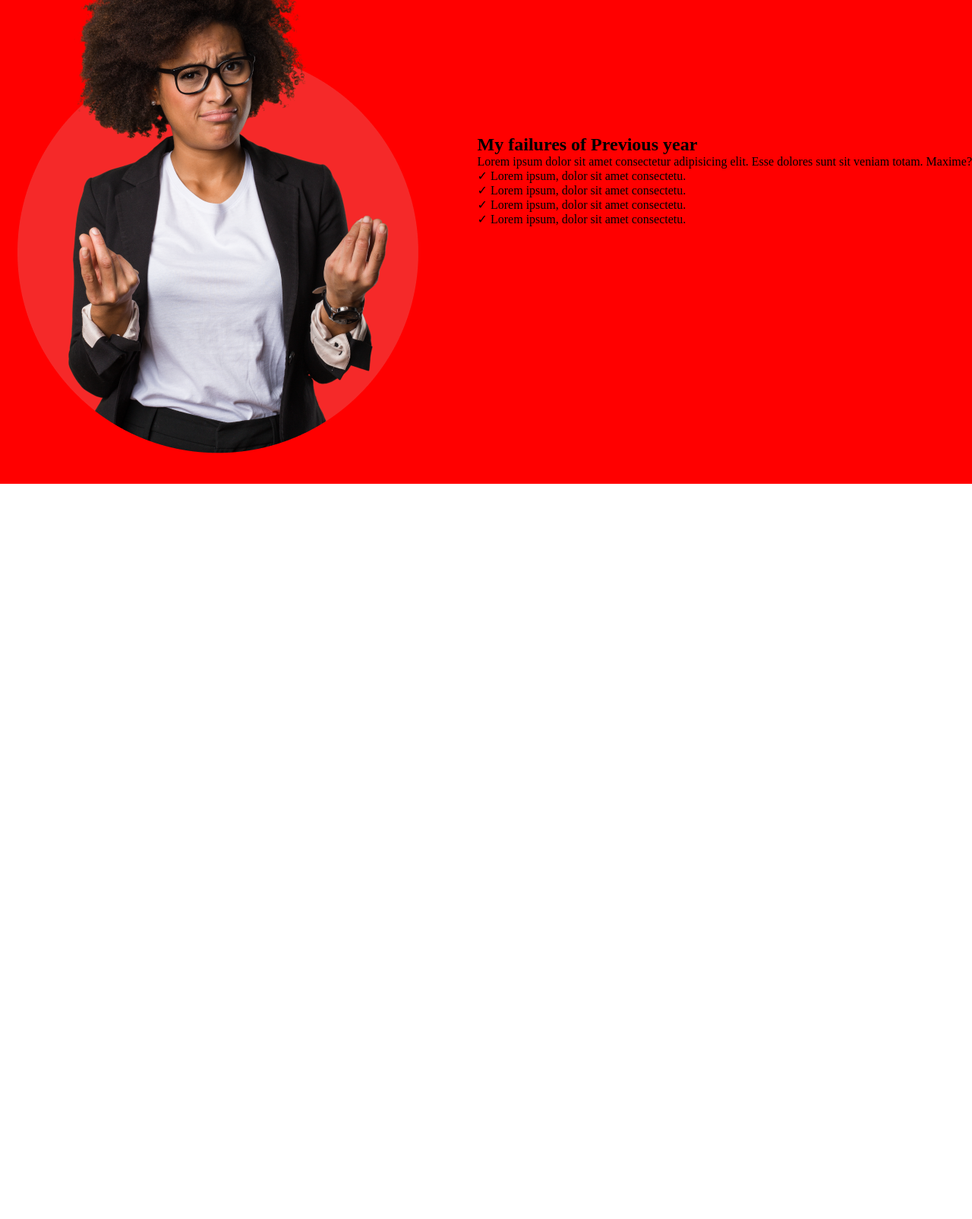
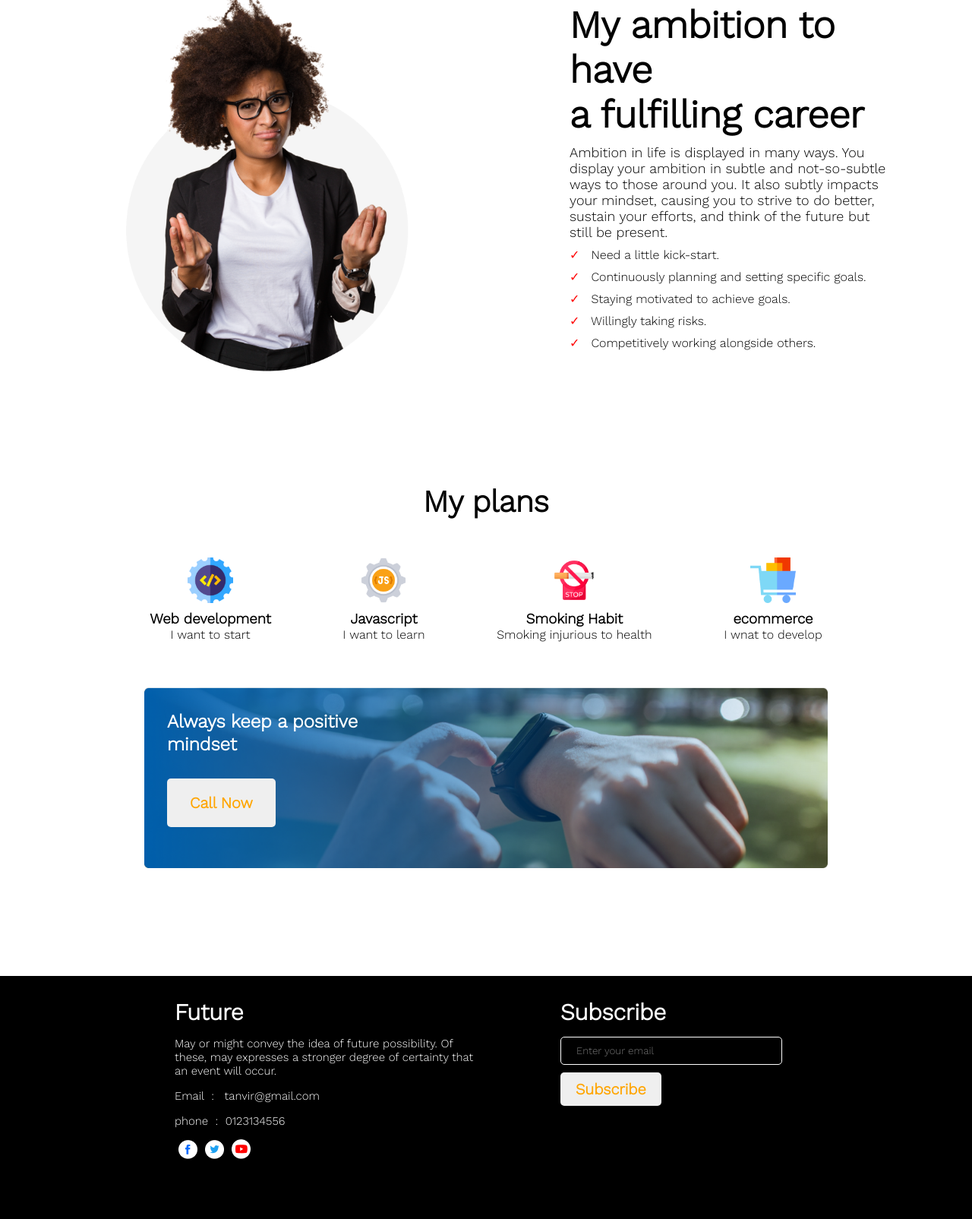
Before and after one commit to TanvirHossain43/Assignment-01, a plain HTML site: page index.html in a window 1280 px wide. Shown: the part 963-2568 px from the top of the page at 76% size. Before the commit the page ends 1600 px from the top, so only its background shows below. Drawn offline with nearby package versions, Linux system fonts and the light colour scheme.

Commit message:
main and footer complete

```diff
--- a/index.html
+++ b/index.html
@@ -14,7 +14,8 @@
 </head>
 
 <body>
-    <header>
+    <main>
+        <section>
             <div class="banner-section">
                 <div class="banner-info">
                     <h1 class="banner-title">All Thinks Are <br>
@@ -30,24 +31,92 @@
 
                 </div>
             </div>
-    </header>
-    <main>
-        <div class="personal-info">
-            <div>
-                <img  class="img-content" src="images/person.png" alt="">
+        </section>
+
+        <section class="personal-info">
+            <div class="image-container">
+                <img src="images/person.png" id="person-img">
             </div>
-            <div>
-                <h2>My failures of Previous year</h2>
-                <p>Lorem ipsum dolor sit amet consectetur adipisicing elit. Esse dolores sunt sit veniam totam. Maxime?
+            <div class="title-des-container">
+                <h2 class="personal-title">My ambition to have <br> a fulfilling career</h2>
+                <p class="personal-description">Ambition in life is displayed in many ways. You display your ambition in
+                    subtle and not-so-subtle ways to those around you. It also subtly impacts your mindset, causing you
+                    to strive to do better, sustain your efforts, and think of the future but still be present.
                 </p>
-                <p>&check; Lorem ipsum, dolor sit amet consectetu.</p>
-                <p>&check; Lorem ipsum, dolor sit amet consectetu.</p>
-                <p>&check; Lorem ipsum, dolor sit amet consectetu.</p>
-                <p>&check; Lorem ipsum, dolor sit amet consectetu.</p>
+                <div class="info-container">
+                    <p>
+                        <span class="check-item">&check;</span> &nbsp; Need a little kick-start.
+                    </p>
+                    <p>
+                        <span class="check-item">&check;</span> &nbsp; Continuously planning and setting specific goals.
+                    </p>
+                    <p>
+                        <span class="check-item">&check;</span> &nbsp; Staying motivated to achieve goals.
+                    </p>
+                    <p>
+                        <span class="check-item">&check;</span> &nbsp; Willingly taking risks.
+                    </p>
+                    <p>
+                        <span class="check-item">&check;</span> &nbsp; Competitively working alongside others.
+                    </p>
                 </div>
             </div>
+        </section>
+        <section>
+            <h2 class="plan-title">My plans</h2>
+            <div class="plan-section">
+                <div class="plan-info">
+                    <img src="images/icons/web.png" alt="" class="plan-icon">
+                    <h3>Web development</h3>
+                    <p>I want to start</p>
                 </div>
+                <div class="plan-info"><img src="images/icons/js.png" alt="" class="plan-icon">
+                    <h3>Javascript</h3>
+                    <p>I want to learn</p>
+                </div>
+                <div class="plan-info"><img src="images/icons/smoke.png" alt="" class="plan-icon">
+                    <h3>Smoking Habit</h3>
+                    <p>Smoking injurious to health</p>
+                </div>
+                <div class="plan-info"><img src="images/icons/ecom.png" alt="" class="plan-icon">
+                    <h3>ecommerce</h3>
+                    <p>I wnat to develop</p>
+                </div>
+
+            </div>
+
+        </section>
+        <section class="contact-container">
+            <div class="contact-section">
+                <div>
+                    <h2 class="contact-title">Always keep a positive <br> mindset</h2>
+                    <button class="call-btn primary-btn">Call Now</button>
+                </div>
+            </div>
+        </section>
     </main>
+    <footer class="footer-container">
+        <div class="footer-section">
+            <div class="future-div">
+                <h1 class="footer-title">Future</h1>
+                <p>May or might convey the idea of future possibility. Of these, may expresses a stronger degree of
+                    certainty that an event will occur.</p>
+                <p>Email &nbsp;: &nbsp; tanvir@gmail.com</p>
+                <p>phone &nbsp;: &nbsp;0123134556</p>
+                <div class="icon-div">
+                    <img src="images/icons/fb.png" alt="">
+                    <img src="images/icons/twitter.png" alt="">
+                    <img src="images/icons/youtube.png" alt="">
+                </div>
+            </div>
+            <div class="subscribe-div">
+                <h3 class="footer-title">Subscribe</h3>
+                <input type="email" name="" id="" placeholder="Enter your email" class="email-field"><br>
+                <button class="primary-btn">Subscribe</button>
+
+            </div>
+        </div>
+    </footer>
 </body>
 
 </html>
--- a/styles/style.css
+++ b/styles/style.css
@@ -1,27 +1,26 @@
 * {
     margin: 0;
     padding: 0;
+    font-family: 'Work Sans', sans-serif;
 }
 
-/* Banner section styles */
+/*Header Banner section styles */
 .banner-section {
     background-image: url('../images/banner/banner1.png');
     width: 100%;
     height: 100vh;
     display: flex;
     text-align: right;
+    background-size: contain;
 }
 
 .banner-info {
     padding-top: 150px;
     padding-right: 100px;
-
     width: 100%;
 }
 
 .banner-title {
-
-    font-family: 'Work Sans', sans-serif;
     font-size: 60px;
     font-weight: 700;
 
@@ -33,27 +32,187 @@
     margin-top: 10px;
 }
 
-.contact-btn{
-    padding:16px 30px;
-    color:white;
-    background-color:orange;
-    border:none;
+.contact-btn {
+    padding: 16px 30px;
+    color: white;
+    background-color: orange;
+    border: none;
     border-radius: 5px;
     font-size: 18px;
 }
-.button-section{
-    margin-top:20px;
+
+.button-section {
+    margin-top: 20px;
 }
-/*  */
-.personal-info{
+
+/*Main section personal styles */
+
+.personal-info {
     height: 100vh;
     width: 100%;
     display: flex;
-    justify-content: space-between;
-    background-color: red;
+    justify-content: space-around;
     align-items: center;
-}
-.img-content{
-
 
 }
+
+.title-des-container {
+    margin-left: 200px;
+    margin-right: 100px;
+}
+
+#person-img {
+    width: 400px;
+}
+
+.image-container {
+    width: 50%;
+    margin-left: 100px;
+    padding-left: 50px;
+    background-colo;
+}
+
+.personal-title {
+    font-family: 'Work Sans', sans-serif;
+    font-size: 50px;
+    font-weight: 700;
+
+}
+
+.personal-description {
+    font-family: 'Work Sans', sans-serif;
+    font-size: 18px;
+    font-weight: 500;
+    margin-top: 10px;
+    color: dark;
+}
+
+.info-container {
+    margin-top: 10px;
+}
+
+.info-container p {
+    margin-bottom: 10px;
+
+}
+
+.check-item {
+    color: red;
+}
+
+/* plan styles */
+
+.plan-section {
+    display: flex;
+    justify-content: space-around;
+    padding: 0px 150px;
+}
+
+.plan-icon {
+    width: 60px;
+    display: block;
+    margin: auto;
+    margin-bottom: 10px;
+}
+
+.plan-title {
+    text-align: center;
+    font-weight: 600;
+    font-size: 40px;
+    font-family: 'Work Sans', sans-serif;
+    color: dark;
+    margin-bottom: 50px;
+}
+
+.plan-info {
+    text-align: center;
+
+}
+
+.contact-container {
+    width: 900px;
+    margin: 60px auto;
+}
+
+.contact-section {
+    background-image: url('../images/gradient1.png'), url('../images/watch.png');
+    height: 40vh;
+    width: 100%;
+    background-repeat: no-repeat;
+    background-size: contain;
+
+}
+
+.contact-title {
+    color: white;
+    padding: 30px;
+    font-family: 'Work Sans', sans-serif;
+    line-height: 30px;
+}
+
+.primary-btn {
+    padding: 10px 20px;
+    border-radius: 5px;
+    border: none;
+    color: orange;
+    font-weight: 700;
+    font-size: 20px;
+
+}
+
+.call-btn {
+    margin-left: 30px;
+    padding: 20px 30px;
+}
+
+/* footer styles */
+
+.footer-container {
+    height: 40vh;
+    background-color: black;
+    color: white;
+}
+
+.footer-section {
+    display: flex;
+    padding: 30px;
+    margin-left: 200px;
+}
+
+.future-div {
+    width: 40%;
+}
+
+.subscribe-div {
+    width: 50%;
+    margin-left: 100px;
+}
+
+.footer-title {
+    font-weight: 600;
+    font-size: 30px;
+    font-family: 'Work Sans', sans-serif;
+    margin-bottom: 15px;
+}
+
+.future-div p {
+    margin-bottom: 15px;
+    font-family: 'Work Sans', sans-serif;
+    font-size: 15px;
+}
+
+.icon-div img {
+    width: 25px;
+    margin-left: 5px;
+
+}
+
+.email-field {
+    padding: 10px 20px;
+    background: none;
+    width: 250px;
+    border-radius: 5px;
+    border: 1px solid white;
+    margin-bottom: 10px;
+
+}
```
Lines whose indentation alone changed are shown as unchanged.
